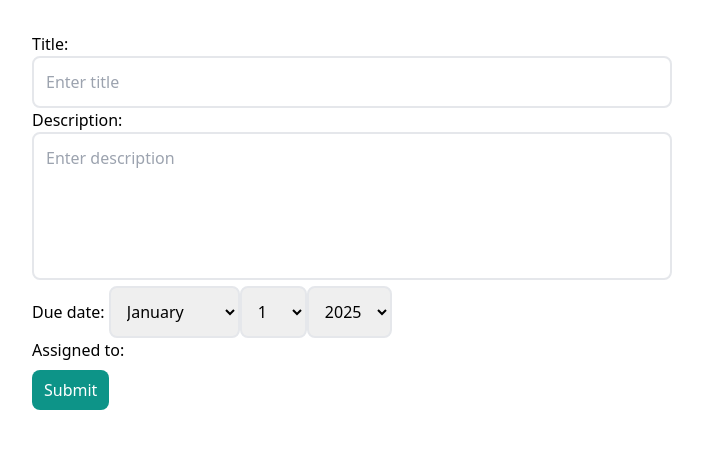
After one commit to riazahmed3919/task-management-django, a Django app: page /tasks/create-task/ in a window 1280 px wide. The commit adds this page. Shown: the top 449 px of the page, without its empty margins (288-991 px from the left). Run offline with Django 5.2, Linux system fonts and the light colour scheme; data that the repository does not hold is empty.

Commit message:
Complete Changes for Module-06

```diff
--- a/static/css/output.css
+++ b/static/css/output.css
@@ -653,6 +653,14 @@ video {
   margin-bottom: 1.75rem;
 }
 
+.mt-8 {
+  margin-top: 2rem;
+}
+
+.mt-2 {
+  margin-top: 0.5rem;
+}
+
 .block {
   display: block;
 }
@@ -712,6 +720,18 @@ video {
 
 .w-8 {
   width: 2rem;
+}
+
+.w-1 {
+  width: 0.25rem;
+}
+
+.w-1\/2 {
+  width: 50%;
+}
+
+.w-full {
+  width: 100%;
 }
 
 .max-w-\[1400px\] {
@@ -795,6 +815,10 @@ video {
   border-radius: 0.75rem;
 }
 
+.rounded-lg {
+  border-radius: 0.5rem;
+}
+
 .border {
   border-width: 1px;
 }
@@ -882,9 +962,19 @@ video {
   background-color: rgb(234 179 8 / var(--tw-bg-opacity, 1));
 }
 
-.bg-red-900 {
+.bg-teal-400 {
   --tw-bg-opacity: 1;
-  background-color: rgb(127 29 29 / var(--tw-bg-opacity, 1));
+  background-color: rgb(45 212 191 / var(--tw-bg-opacity, 1));
+}
+
+.bg-teal-700 {
+  --tw-bg-opacity: 1;
+  background-color: rgb(15 118 110 / var(--tw-bg-opacity, 1));
+}
+
+.bg-teal-600 {
+  --tw-bg-opacity: 1;
+  background-color: rgb(13 148 136 / var(--tw-bg-opacity, 1));
 }
 
 .p-10 {
@@ -920,6 +1010,11 @@ video {
 .py-1 {
   padding-top: 0.25rem;
   padding-bottom: 0.25rem;
+}
+
+.py-2 {
+  padding-top: 0.5rem;
+  padding-bottom: 0.5rem;
 }
 
 .text-2xl {
--- /dev/null
+++ b/tasks/forms.py
@@ -0,0 +1,59 @@
+from django import forms
+from tasks.models import Task
+
+# Django Form
+class TaskForm(forms.Form):
+    title = forms.CharField(max_length=250, label='Task Title')
+    description = forms.CharField(widget=forms.Textarea, label='Task Description')
+    due_date = forms.DateField(widget=forms.SelectDateWidget, label='Due Date')
+    assigned_to = forms.MultipleChoiceField(widget=forms.CheckboxSelectMultiple, choices=[])
+
+    def __init__(self, *args, **kwargs):
+        employees = kwargs.pop("employees", [])
+        super().__init__(*args, **kwargs)
+        self.fields['assigned_to'].choices = [(emp.id, emp.name) for emp in employees]
+
+class StyledFormMixin:
+    default_classes = "border-2 border-gray-300 w-full p-3 rounded-lg shodow-md focus:outlin-none focus:border-rose-500 focus:ring-rose-500"
+
+    def apply_styled_widget(self):
+        for field_name, field in self.fields.items():
+            if isinstance(field.widget, forms.TextInput):
+                field.widget.attrs.update({
+                    'class': self.default_classes,
+                    'placeholder': f"Enter {field.label.lower()}"
+                })
+            elif isinstance(field.widget, forms.Textarea):
+                field.widget.attrs.update({
+                    'class': f"{self.default_classes}",
+                    'placeholder': f"Enter {field.label.lower()}",
+                    'rows': 5,
+                    'style': "resize: none;"
+                })
+            elif isinstance(field.widget, forms.SelectDateWidget):
+                field.widget.attrs.update({
+                    'class': "border-2 border-gray-300 p-3 rounded-lg shodow-md focus:outlin-none focus:border-rose-500 focus:ring-rose-500"
+                })
+            elif isinstance(field.widget, forms.CheckboxSelectMultiple):
+                field.widget.attrs.update({
+                    'class': "space-y-2"
+                })
+            else:
+                field.widget.attrs.update({
+                    'class': self.default_classes
+                })
+
+# Django Model Form
+class TaskModelForm(StyledFormMixin, forms.ModelForm):
+    class Meta:
+        model = Task
+        fields = ['title', 'description', 'due_date', 'assigned_to']
+        widgets = {
+            'due_date': forms.SelectDateWidget,
+            'assigned_to': forms.CheckboxSelectMultiple
+        }
+
+    """ Widget using Mixin """
+    def __init__(self, *args, **kwargs):
+        super().__init__(*args, **kwargs)
+        self.apply_styled_widget()
--- a/tasks/models.py
+++ b/tasks/models.py
@@ -5,9 +5,12 @@ class Employee(models.Model):
     name = models.CharField(max_length=100)
     email = models.EmailField(unique=True)
 
+    def __str__(self):
+        return self.name
+
 class Task(models.Model):
     project = models.ForeignKey("Project", on_delete=models.CASCADE, default=1)
-    assigned_to = models.ManyToManyField(Employee)
+    assigned_to = models.ManyToManyField(Employee, related_name='tasks')
 
     title = models.CharField(max_length=250)
     description = models.TextField()
@@ -26,7 +29,7 @@ class TaskDetails(models.Model):
         (LOW, 'Low')
     )
 
-    task = models.OneToOneField(Task, on_delete=models.CASCADE)
+    task = models.OneToOneField(Task, on_delete=models.CASCADE, related_name= 'details')
     assigned_to = models.CharField(max_length=100)
     priority = models.CharField(max_length=1, choices=PRIORITY_OPTIONS, default=LOW)
 
--- /dev/null
+++ b/tasks/templates/task_form.html
@@ -0,0 +1,25 @@
+{% load static %}
+
+<!DOCTYPE html>
+<html lang="en">
+<head>
+    <meta charset="UTF-8">
+    <meta name="viewport" content="width=device-width, initial-scale=1.0">
+    <title>task_form</title>
+    <link rel="stylesheet" href="{% static "css/output.css" %}">
+</head>
+<body>
+    <div class="w-1/2 mx-auto mt-8">
+        <div>
+        {% if message %}
+            <p>{{message}}</p>
+        {% endif %}
+    </div>
+    <form method="POST">
+        {% csrf_token %}
+        {{form.as_p}}
+        <button type="submit" class="bg-teal-600 px-3 py-2 text-white rounded-lg mt-2 hover:bg-teal-200 hover:text-black">Submit</button>
+    </form>
+    </div>
+</body>
+</html>
--- a/tasks/urls.py
+++ b/tasks/urls.py
@@ -1,8 +1,9 @@
 from django.urls import path
-from .views import manager_dashboard, user_dashboard, test
+from .views import manager_dashboard, user_dashboard, test, create_task
 
 urlpatterns = [
     path('manager-dashboard/', manager_dashboard),
     path('user-dashboard/', user_dashboard),
     path('test/', test),
+    path('create-task/', create_task),
 ]
--- a/tasks/views.py
+++ b/tasks/views.py
@@ -1,5 +1,7 @@
 from django.shortcuts import render
 from django.http import HttpResponse
+from tasks.forms import TaskForm, TaskModelForm
+from tasks.models import Employee, Task
 
 # Create your views here.
 
@@ -20,3 +22,34 @@ def test(request):
         'count': count
     }
     return render(request, "test.html", context)
+
+def create_task(request):
+    # employees = Employee.objects.all()
+    form = TaskModelForm()    #for GET
+
+    if request.method == 'POST':            #for POST
+        form = TaskModelForm(request.POST)
+        if form.is_valid():
+            """ For TaskModelForm """
+            form.save()
+
+            return render(request, 'task_form.html', {'form': form, 'message': "Task Added Successfully."})
+
+            """ For TaskForm """
+            # data = form.cleaned_data
+            # title = data.get('title')
+            # description = data.get('description')
+            # due_date = data.get('due_date')
+            # assigned_to = data.get('assigned_to')
+
+            # task = Task.objects.create(title=title, description=description, due_date=due_date)
+
+            # #assigned employees to task
+            # for emp_id in assigned_to:
+            #     employee = Employee.objects.get(id=emp_id)
+            #     task.assigned_to.add(employee)
+
+            # return HttpResponse("Task added successfully.")
+
+    context = {'form': form}
+    return render(request, "task_form.html", context)
```
Also changed, not shown: other parts of static/css/output.css (+90 -0 lines), tasks/migrations/0006_alter_taskdetails_task.py (added), tasks/migrations/0007_alter_task_assigned_to.py (added).
